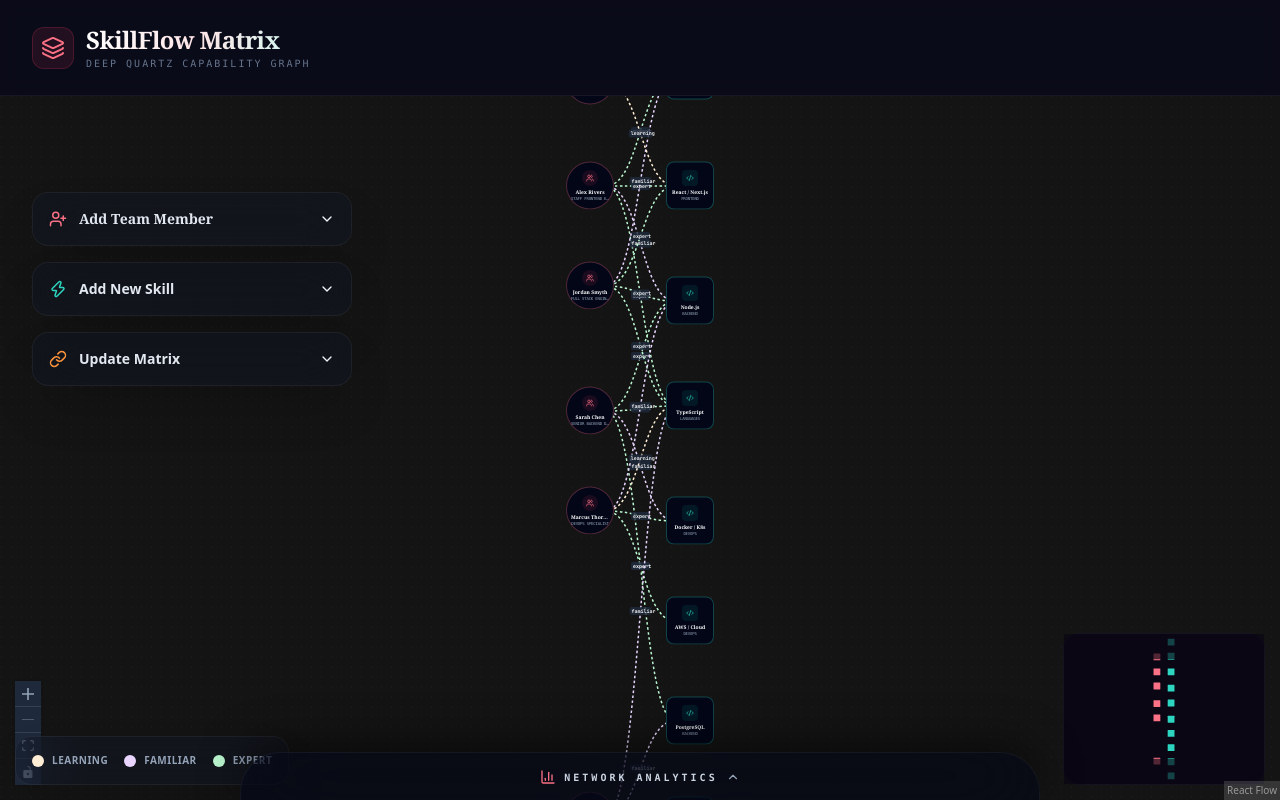
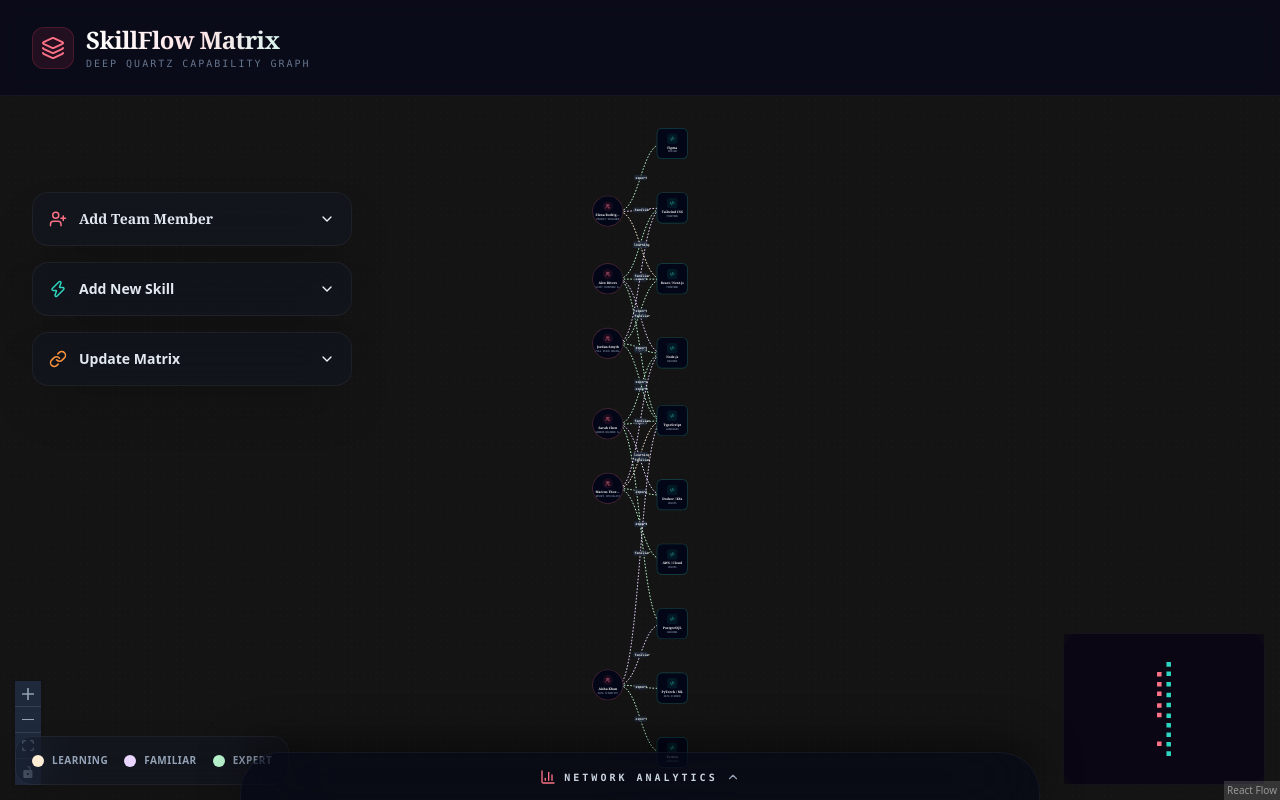
Before and after one commit to Vansh0204/SkillFlow-Matrix, a Next.js app: page / in a window 1280 px wide. Built offline with nearby package versions, Linux system fonts and the light colour scheme.

Commit message:
feat: increase max zoom-out capability for large graph visibility

```diff
--- a/components/SkillMatrixGraph.tsx
+++ b/components/SkillMatrixGraph.tsx
@@ -358,6 +358,8 @@ export default function SkillMatrixGraph() {
             snapToGrid
             snapGrid={[15, 15]}
             colorMode="dark"
+            minZoom={0.05}
+            maxZoom={2}
           >
             <Background color="#ffffff" gap={20} size={1.2} variant={"dots" as any} style={{ opacity: 0.3 }} />
             <Controls />
```
